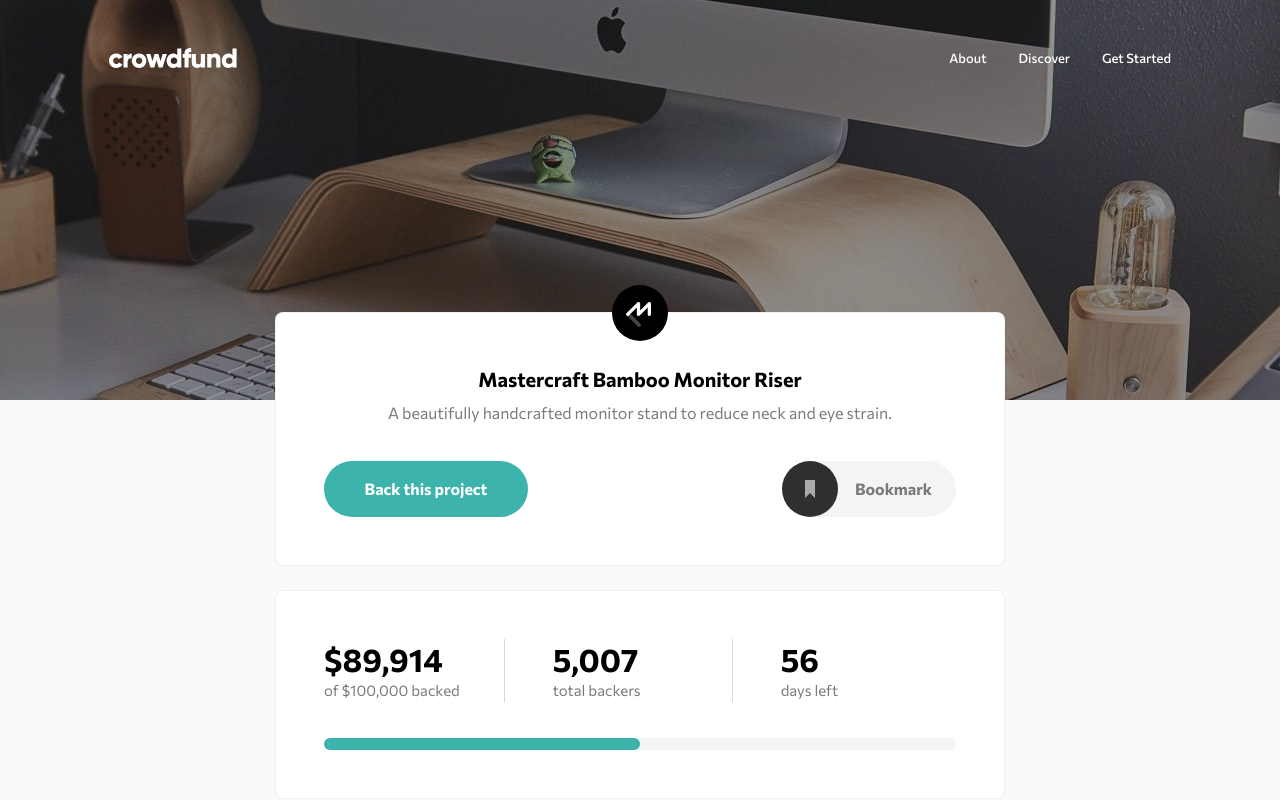
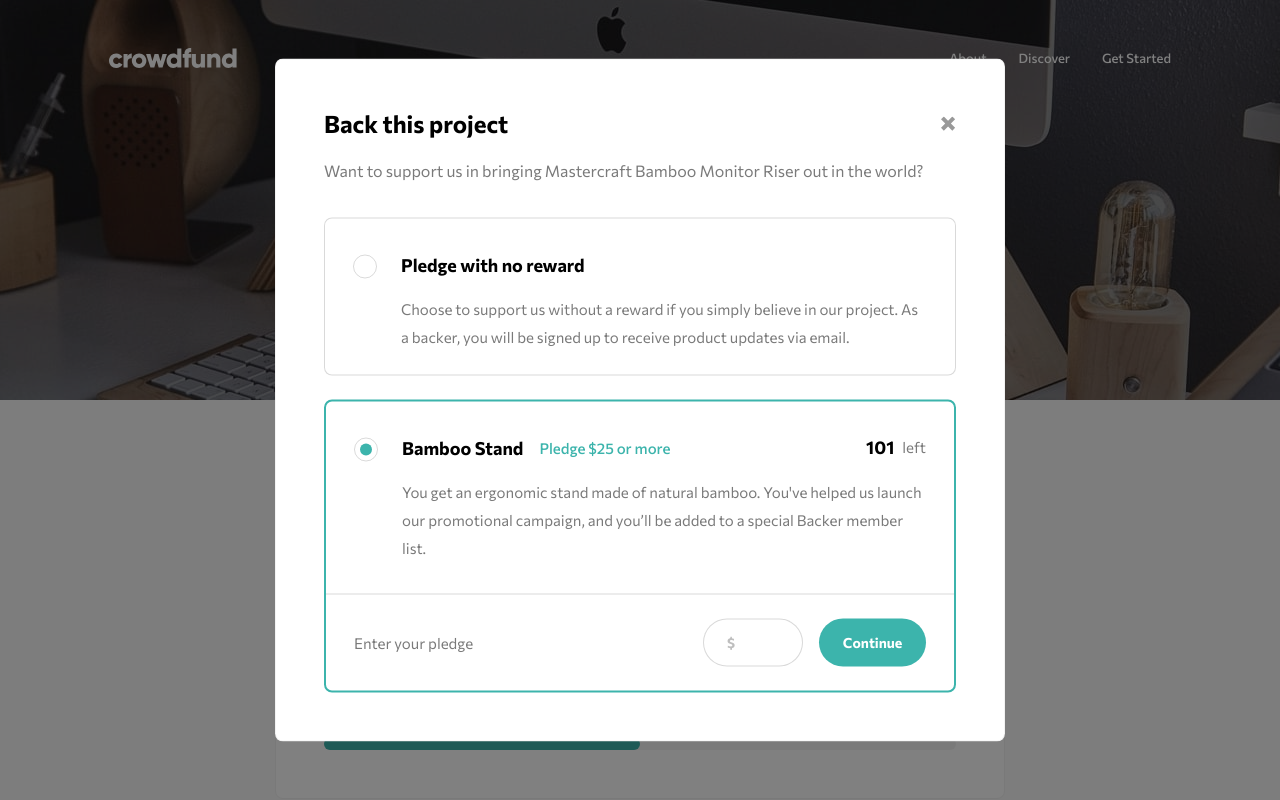
Before and after one commit to NDK1195/crowdfunding-product-page, a React (Vite) app: page / in a window 1280 px wide. Shown: the top 800 px of the page. Built offline with nearby package versions, Linux system fonts and the light colour scheme.

Commit message:
add modal

```diff
--- a/src/App.jsx
+++ b/src/App.jsx
@@ -4,6 +4,9 @@ import logoMastercraft from "./images/logo-mastercraft.svg";
 import Button from "./components/Button";
 import { useState } from "react";
 import Reward from "./components/Reward";
+import ThankyouModal from "./components/ThankyouModal";
+import ModalOverlay from "./components/ModalOverlay";
+import Modal from "./components/Modal";
 
 function App() {
   const [isHoverBookmark, setIsHoverBookmark] = useState(false);
@@ -142,6 +145,8 @@ function App() {
         </Box>
       </section>
       {/* main */}
+      <ModalOverlay />
+      <Modal />
     </div>
   );
 }
--- a/src/components/Button.jsx
+++ b/src/components/Button.jsx
@@ -4,10 +4,12 @@ function Button({
   disabled = false,
   className,
   children,
+  onClick,
 }) {
   return (
     <button
       className={`${py} ${fontSize} ${className} ${disabled ? "bg-[#2f2f2f]" : "bg-moderate-cyan hover:bg-dark-cyan"} rounded-[33.5px] font-bold leading-none text-white transition-colors`}
+      onClick={onClick}
     >
       {children}
     </button>
--- /dev/null
+++ b/src/components/Modal.jsx
@@ -0,0 +1,55 @@
+import { useState } from "react";
+import iconCloseModal from "../images/icon-close-modal.svg";
+import RewardInModal from "./RewardInModal";
+function Modal({ onClick }) {
+  const [onHoverCloseModal, setOnHoverCloseModal] = useState(false);
+  return (
+    <>
+      <div className="fixed left-1/2 top-1/2 w-full max-w-[730px] -translate-x-1/2 -translate-y-1/2 px-6 lg:px-0">
+        <div className="rounded-lg border border-black/5 bg-white px-6 py-8 lg:p-12">
+          <div className="mb-4 flex items-center justify-between">
+            <h2 className="text-lg font-bold leading-none text-black lg:text-2xl">
+              Back this project
+            </h2>
+            <svg
+              width="15"
+              height="15"
+              xmlns="http://www.w3.org/2000/svg"
+              className="cursor-pointer"
+              onMouseEnter={() => setOnHoverCloseModal(true)}
+              onMouseLeave={() => setOnHoverCloseModal(false)}
+            >
+              <path
+                d="M11.314 0l2.828 2.828L9.9 7.071l4.243 4.243-2.828 2.828L7.07 9.9l-4.243 4.243L0 11.314 4.242 7.07 0 2.828 2.828 0l4.243 4.242L11.314 0z"
+                fill="#000"
+                fillRule="evenodd"
+                opacity={`${onHoverCloseModal ? "1" : "0.4"}`}
+              />
+            </svg>
+          </div>
+
+          <p className="mb-4 text-sm leading-6 text-dark-gray lg:mb-8 lg:text-base lg:leading-[30px]">
+            Want to support us in bringing Mastercraft Bamboo Monitor Riser out
+            in the world?
+          </p>
+
+          <div className="flex flex-col gap-6">
+            <RewardInModal
+              title="Pledge with no reward"
+              content="Choose to support us without a reward if you simply believe in our project. As a backer, you will be signed up to receive product updates via email."
+              pledgeWithReward={false}
+            />
+            <RewardInModal
+              title="Bamboo Stand"
+              price={25}
+              content="You get an ergonomic stand made of natural bamboo. You've helped us launch our promotional campaign, and you’ll be added to a special Backer member list."
+              numberLeft={101}
+              chosen={true}
+            />
+          </div>
+        </div>
+      </div>
+    </>
+  );
+}
+export default Modal;
--- /dev/null
+++ b/src/components/ModalOverlay.jsx
@@ -0,0 +1,9 @@
+function ModalOverlay({ onClick }) {
+  return (
+    <div
+      className="fixed left-0 top-0 min-h-dvh w-full bg-black opacity-[0.4988]"
+      onClick={onClick}
+    ></div>
+  );
+}
+export default ModalOverlay;
--- a/src/components/Reward.jsx
+++ b/src/components/Reward.jsx
@@ -9,7 +9,7 @@ function Reward({ title, price, content, numberLeft, outOfStock = false }) {
         <h3 className="text-sm font-bold leading-none text-black lg:text-lg">
           {title}
         </h3>
-        <p className="text-sm font-medium leading-none text-dark-cyan lg:text-[15px]">
+        <p className="text-sm font-medium leading-none text-moderate-cyan lg:text-[15px]">
           Pledge ${price} or more
         </p>
       </div>
--- /dev/null
+++ b/src/components/RewardInModal.jsx
@@ -0,0 +1,79 @@
+import Button from "./Button";
+
+function RewardInModal({
+  title,
+  price,
+  content,
+  numberLeft,
+  outOfStock = false,
+  pledgeWithReward = true,
+  chosen,
+}) {
+  return (
+    <div
+      className={`${outOfStock ? "opacity-50" : ""} relative rounded-lg ${chosen ? "border-2 border-moderate-cyan" : "border border-[#00000026] bg-white"}`}
+    >
+      <div
+        className={`${chosen ? "pb-0" : "pb-6"} px-6 pt-6 lg:px-[28px] lg:pt-8`}
+      >
+        <div className="mb-4 flex items-center gap-4 lg:items-end lg:gap-6">
+          <div className="relative size-6 cursor-pointer rounded-full border border-black/15 transition-colors hover:border-moderate-cyan">
+            {chosen && (
+              <div className="absolute left-1/2 top-1/2 size-3 -translate-x-1/2 -translate-y-1/2 rounded-full bg-moderate-cyan"></div>
+            )}
+          </div>
+
+          <div className="flex flex-col gap-2 lg:flex-row lg:items-center lg:gap-4">
+            <h3 className="cursor-pointer text-sm font-bold leading-none text-black transition-colors hover:text-moderate-cyan lg:text-lg">
+              {title}
+            </h3>
+            {pledgeWithReward && (
+              <p className="text-sm font-medium leading-none text-moderate-cyan lg:text-[15px]">
+                Pledge ${price} or more
+              </p>
+            )}
+          </div>
+        </div>
+
+        <p className="text-sm leading-6 text-dark-gray lg:pl-12 lg:text-[15px] lg:leading-7">
+          {content}
+        </p>
+
+        {pledgeWithReward && (
+          <div className="mt-6 flex items-center gap-2 lg:absolute lg:right-[28px] lg:top-9 lg:mt-0">
+            <span className="text-lg font-bold leading-none text-black">
+              {numberLeft}
+            </span>
+            <span className="text-[15px] leading-none text-dark-gray">
+              left
+            </span>
+          </div>
+        )}
+      </div>
+
+      {chosen && (
+        <>
+          <div className="my-6 h-[1px] w-full bg-black/15 lg:mb-6 lg:mt-8"></div>
+          <div className="flex flex-col items-center gap-4 px-6 pb-6 lg:flex-row lg:justify-between lg:gap-0 lg:px-[28px]">
+            <h3 className="text-sm leading-7 text-dark-gray lg:text-[15px]">
+              Enter your pledge
+            </h3>
+            <div className="relative flex items-center gap-4">
+              <input
+                type="text"
+                min={price}
+                className="h-12 w-[100px] rounded-[33.5px] border border-black/15 pl-10 text-sm font-bold text-black outline-none"
+              />
+              <span className="absolute left-6 top-1/2 -translate-y-1/2 text-sm font-bold text-black opacity-25">
+                $
+              </span>
+
+              <Button className="w-[115px] lg:w-[107px]">Continue</Button>
+            </div>
+          </div>
+        </>
+      )}
+    </div>
+  );
+}
+export default RewardInModal;
--- /dev/null
+++ b/src/components/ThankyouModal.jsx
@@ -0,0 +1,27 @@
+import iconCheck from "../images/icon-check.svg";
+import Button from "./Button";
+function ThankyouModal({ onClick }) {
+  return (
+    <div className="fixed left-1/2 top-1/2 w-full max-w-[540px] -translate-x-1/2 -translate-y-1/2 px-6 lg:px-0">
+      <div className="rounded-lg border-black/5 bg-white px-6 pb-10 pt-8 text-center lg:p-12">
+        <img
+          src={iconCheck}
+          alt="icon check"
+          className="mx-auto mb-6 lg:mb-12 lg:w-[90px]"
+        />
+        <h3 className="mb-6 text-lg font-bold leading-none text-black lg:mb-4 lg:text-2xl">
+          Thanks for your support!
+        </h3>
+        <p className="mb-8 text-sm leading-6 text-dark-gray lg:text-base lg:leading-[30px]">
+          Your pledge brings us one step closer to sharing Mastercraft Bamboo
+          Monitor Riser worldwide. You will get an email once our campaign is
+          completed.
+        </p>
+        <Button className="w-[107px]" onClick={onClick}>
+          Got it!
+        </Button>
+      </div>
+    </div>
+  );
+}
+export default ThankyouModal;
```
